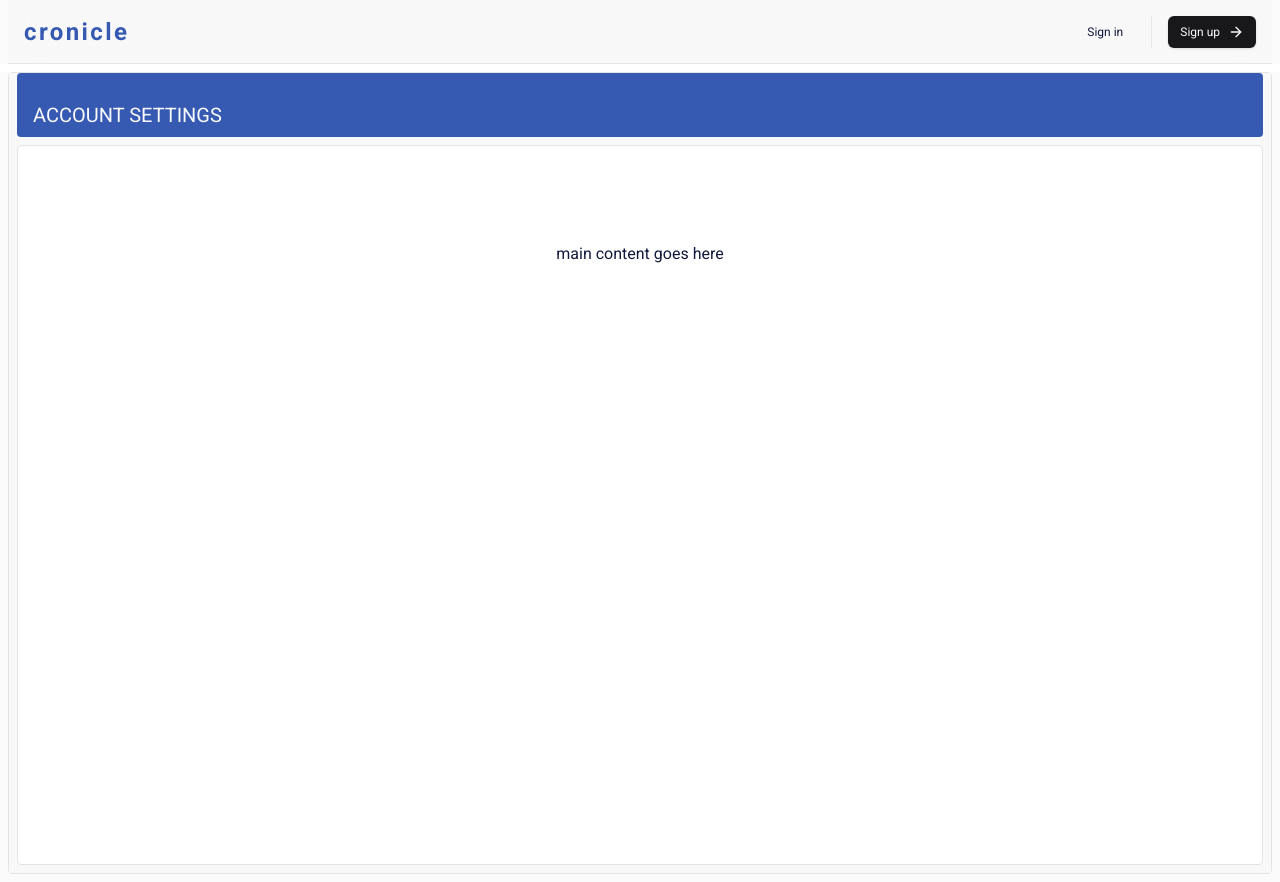
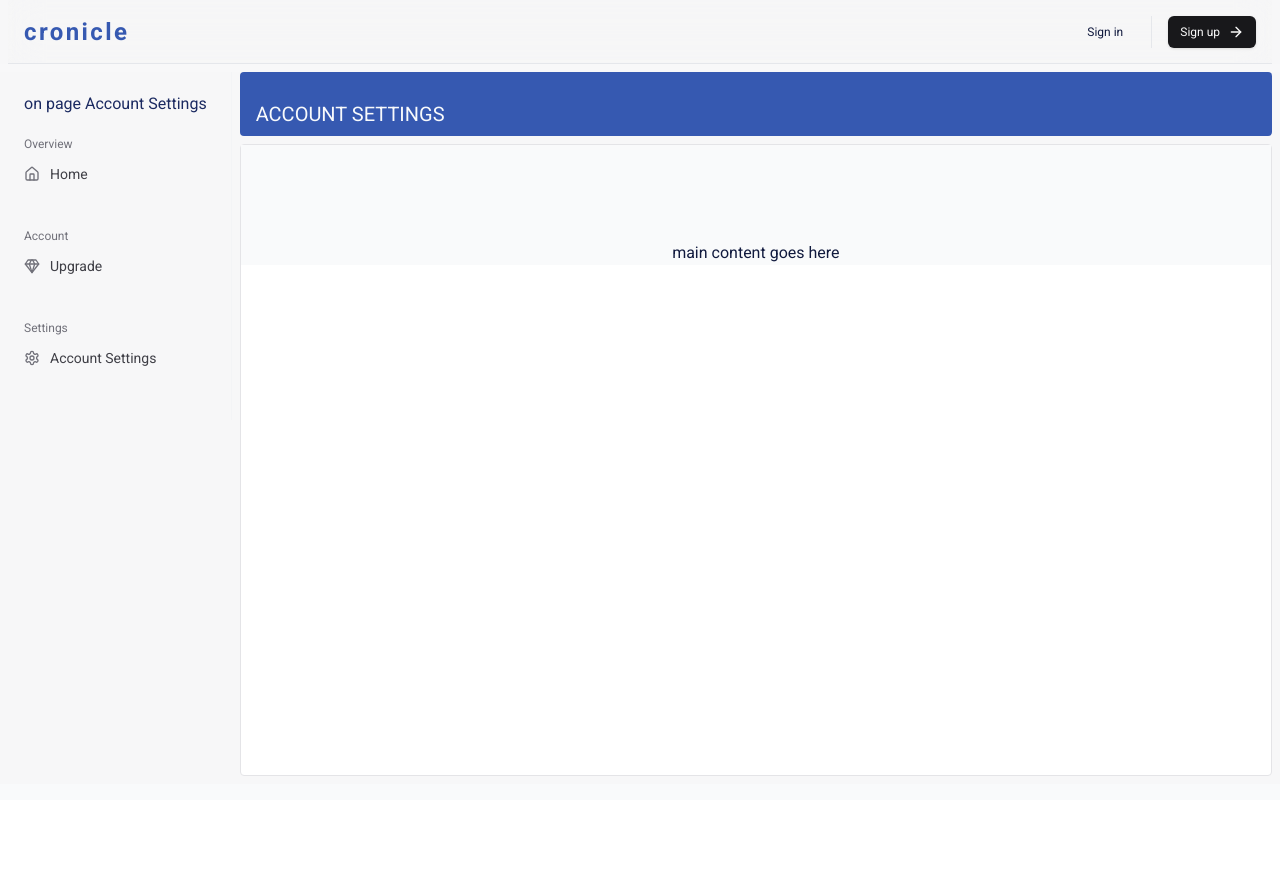
Before and after one commit to trevorbrunton/brandhookv2, a Next.js app: page /account-settings in a window 1280 px wide. After the commit the page ends 800 px from the top, so only its background shows below. Built offline with nearby package versions, Linux system fonts and the light colour scheme; no server answers.

Commit message:
reformatted pages

```diff
--- a/src/app/(pages)/account-settings/page.tsx
+++ b/src/app/(pages)/account-settings/page.tsx
@@ -1,6 +1,8 @@
 
 import { MainContentRow } from "@/components/main-content-row";
 import { PageHeader } from "@/components/page-header";
+import { PageFrame } from "@/components/pageframe";
+import { NavSideBar } from "@/components/navbars/nav-side-bar";
 import { currentUser } from "@clerk/nextjs/server";
 import { redirect } from "next/navigation";
 
@@ -42,16 +44,22 @@ const Page = async ({ searchParams }: PageProps) => {
   console.log("Page", Page);
 
   return (
-    <div className="flex min-h-screen w-full flex-col bg-muted/40">
-
+    <div className="flex w-full flex-col bg-muted/40">
+      <PageFrame page="Account Settings">
         <div className="flex flex-row flex-auto">
+          <div className="hidden sm:block border-r border-gray-100 h-full text-brand-900 relative z-10">
+            <NavSideBar page="Account Settings" />
+          </div>
           <div className="flex flex-col flex-auto">
             <PageHeader title="Account Settings" />
             <MainContentRow>
-              <div className="flex justify-center w-full pt-24">main content goes here</div>
+              <div className="flex justify-center w-full pt-24 min-h-full">
+                main content goes here
+              </div>
             </MainContentRow>
           </div>
         </div>
+      </PageFrame>
     </div>
   );
 }
--- a/src/app/(pages)/home/page.tsx
+++ b/src/app/(pages)/home/page.tsx
@@ -1,20 +1,16 @@
-
 import { MainContentRow } from "@/components/main-content-row";
 import { PageHeader } from "@/components/page-header";
 import { currentUser } from "@clerk/nextjs/server";
 import { redirect } from "next/navigation";
 import { NavSideBar } from "@/components/navbars/nav-side-bar";
 import { db } from "@/db";
-
+import { PageFrame } from "@/components/pageframe";
 
 type PageProps = {
   searchParams: Promise<{
     [key: string]: string | string[] | undefined;
   }>;
 };
-
-
-
 
 // import { LoadingSpinner } from "@/components/loading-spinner";
 // import { createUserProfile} from "@/app/actions/create-user-profile";
@@ -28,7 +24,6 @@ type PageProps = {
 // ];
 
 export default async function Dashboard({ searchParams }: PageProps) {
-
   const auth = await currentUser();
   const { theParams } = await searchParams;
   console.log("searchParams", theParams);
@@ -46,13 +41,12 @@ console.log("USER IN DB:", user);
     return redirect("/welcome");
   }
 
-
   return (
     <div className="flex w-full flex-col bg-muted/40">
-
+      <PageFrame page="home">
         <div className="flex flex-row flex-auto">
           <div className="hidden sm:block border-r border-gray-100 h-full text-brand-900 relative z-10">
-          <NavSideBar />
+            <NavSideBar page="home" />
           </div>
           <div className="flex flex-col flex-auto">
             <PageHeader title="Home" />
@@ -63,6 +57,7 @@ console.log("USER IN DB:", user);
             </MainContentRow>
           </div>
         </div>
+      </PageFrame>
     </div>
   );
 }
--- a/src/app/(pages)/layout.tsx
+++ b/src/app/(pages)/layout.tsx
@@ -1,64 +1,12 @@
 "use client";
-import { PropsWithChildren, useState } from "react";
-import { Sheet, SheetContent, SheetTrigger } from "@/components/ui/sheet";
-import { Button } from "@/components/ui/button";
-import { MenuContent } from "@/components/navbars/menu-content";
-import { Menu } from "lucide-react";
-import { Navbar } from "@/components/navbars/navbar";
-import { MaxWidthWrapper } from "@/components/max-width-wrapper";
-import { MainContentRow } from "@/components/main-content-row";
+
+import { PropsWithChildren } from "react";
 
 const Layout = ({ children }: PropsWithChildren) => {
-  const [isSheetOpen, setIsSheetOpen] = useState(false);
-  const handleLinkClick = () => {
-    setIsSheetOpen(false);
-  };
-
   return (
-    <div className="flex flex-col h-screen">
-      <div className="hidden sm:block ">
-        <Navbar />
-      </div>
-
-
-          <MaxWidthWrapper>
-              {/* mobile header */}
-            <div className="sm:hidden flex items-center justify-between p-4 border-b border-gray-200 mb-2 mx-2">
-              <p className="text-lg/7 font-semibold text-brand-900">
-                <span className="text-brand-700">cronicle</span>
-              </p>
-      <Sheet open={isSheetOpen} onOpenChange={setIsSheetOpen}>
-                <SheetTrigger asChild>
-                  <Button size="icon" variant="outline" className="sm:hidden">
-                    <Menu className="h-5 w-5" />
-                    <span className="sr-only">Toggle Menu</span>
-                  </Button>
-                </SheetTrigger>
-                <SheetContent side="left" className="sm:max-w-xs pt-20">
-                  <div>
-                    <MenuContent onLinkClick={handleLinkClick} />
-                  </div>
-                </SheetContent>
-              </Sheet>
-        </div>
-        <MainContentRow>
-
-
-        <div className="flex-1 flex flex-col overflow-hidden">
-
-
-            {/* main content area */}
-            <div className="flex-1 overflow-y-auto bg-gray-50 shadow-md relative z-10">
-              <div className="relative min-h-full flex flex-col">
-                <div className="h-full flex flex-col flex-1 space-y-4">
-                  {children}
-                </div>
-              </div>
-            </div>
-          </div>
-        </MainContentRow>
-          </MaxWidthWrapper>
-      </div>
+    <div className="flex flex-col min-h-screen">
+      <div className="flex-1 overflow-y-auto bg-gray-50">{children}</div>
+    </div>
   );
 };
 
--- a/src/app/(pages)/upgrade/page.tsx
+++ b/src/app/(pages)/upgrade/page.tsx
@@ -6,6 +6,8 @@ import { MainContentRow } from "@/components/main-content-row";
 import { createCheckoutSession } from "@/lib/stripe";
 import { PaymentSuccessModal } from "@/components/payment-success-modal";
 import { PageHeader } from "@/components/page-header";
+import { PageFrame } from "@/components/pageframe";
+import { NavSideBar } from "@/components/navbars/nav-side-bar";
 
 type PageProps = {
   searchParams: Promise<{
@@ -44,21 +46,24 @@ const Page = async ({ searchParams }: PageProps) => {
   }
 
   return (
-    <div className="flex min-h-screen w-full flex-col bg-muted/40">
+    <div className="flex w-full flex-col bg-muted/40">
+      <PageFrame page="home">
         {success && <PaymentSuccessModal />}
-
         <div className="flex flex-row flex-auto">
+          <div className="hidden sm:block border-r border-gray-100 h-full text-brand-900 relative z-10">
+            <NavSideBar page="home" />
+          </div>
           <div className="flex flex-col flex-auto">
-          <PageHeader title="Upgrade your plan" />
+            <PageHeader title="Home" />
             <MainContentRow>
-            <div className="flex justify-center w-full pt-24">
+              <div className="flex justify-center w-full pt-24 min-h-full">
                 <UpgradePageContent plan={user.plan} />
               </div>
             </MainContentRow>
           </div>
         </div>
+      </PageFrame>
     </div>
-
   );
 };
 
--- a/src/components/main-content-row.tsx
+++ b/src/components/main-content-row.tsx
@@ -2,7 +2,15 @@ export function MainContentRow({ children }: { children: React.ReactNode }) {
 
   return (
     <div className="flex grow items-start justify-start rounded bg-background mx-2 mb-2 border min-h-[calc(100vh-168px)]">
-      {children}
+      <div className="flex-1 flex flex-col overflow-hidden">
+        <div className="flex-1 overflow-y-auto bg-gray-50 shadow-md relative z-10">
+          <div className="relative min-h-full flex flex-col">
+            <div className="h-full flex flex-col flex-1 space-y-4">
+              {children}
+            </div>
+          </div>
+        </div>
+      </div>
     </div>
   );
 }
--- a/src/components/navbars/menu-content.tsx
+++ b/src/components/navbars/menu-content.tsx
@@ -13,6 +13,10 @@ import { buttonVariants } from "@/components/ui/button";
 import { cn } from "@/lib/utils";
 import { UserButton } from "@clerk/nextjs";
 
+interface MenuContentProps {
+  onLinkClick: () => void;
+  page: string;
+}
 
 
   interface SidebarItem {
@@ -68,7 +72,7 @@ const itemVariants = {
 
 
 
-export function MenuContent({onLinkClick}: {onLinkClick: () => void}) {
+export function MenuContent({onLinkClick, page}: MenuContentProps) {
   return (
     <motion.nav
       className="flex flex-col items-start gap-4 px-2 py-5 w-full"
@@ -84,9 +88,9 @@ export function MenuContent({onLinkClick}: {onLinkClick: () => void}) {
           },
         }}
       />
-
+      <span> {`on page ${page}`}</span>
       {menuItems.map(({ category, items }) => (
-        <motion.li key={category} variants={itemVariants} className="mb-4">
+        <motion.div key={category} variants={itemVariants} className="mb-4">
           <p className="text-xs font-medium leading-6 text-zinc-500">
             {category}
           </p>
@@ -106,7 +110,7 @@ export function MenuContent({onLinkClick}: {onLinkClick: () => void}) {
               </Link>
             ))}
           </div>
-        </motion.li>
+        </motion.div>
       ))}
     </motion.nav>
   );
--- a/src/components/navbars/nav-side-bar.tsx
+++ b/src/components/navbars/nav-side-bar.tsx
@@ -1,11 +1,13 @@
 "use client";
 import { MenuContent } from "@/components/navbars/menu-content";
+interface NavSideBarProps {
+  page: string;
+}
 
-
-export function NavSideBar() {
+export function NavSideBar({ page }: NavSideBarProps) {
   return (
     <aside className=" hidden w-full flex-col sm:flex mb-2  px-4">
-      <MenuContent onLinkClick={() => {}} />
+      <MenuContent onLinkClick={() => {}} page={page} />
     </aside>
   );
 }
--- a/src/components/navbars/navbar.tsx
+++ b/src/components/navbars/navbar.tsx
@@ -4,13 +4,14 @@ import { MaxWidthWrapper } from "../max-width-wrapper";
 import { SignOutButton } from "@clerk/nextjs";
 import { Button, buttonVariants } from "../ui/button";
 import { ArrowRight } from "lucide-react";
-// import { currentUser } from "@clerk/nextjs/server";
 import { useAuth } from "@clerk/nextjs";
 
 
 
+
 export const Navbar = () => {
-  const {userId} = useAuth();
+  const { userId } = useAuth();
+
 
   return (
     <MaxWidthWrapper>
@@ -24,7 +25,6 @@ export const Navbar = () => {
               cronicle
             </span>
           </Link>
-
           <div className="h-full flex items-center space-x-4">
             {userId ? (
               <>
--- /dev/null
+++ b/src/components/pageframe.tsx
@@ -0,0 +1,48 @@
+"use client";
+import { ReactNode, useState } from "react";
+import { Navbar } from "@/components/navbars/navbar";
+import { MaxWidthWrapper } from "@/components/max-width-wrapper";
+import { MenuContent } from "@/components/navbars/menu-content";
+import { Menu } from "lucide-react";
+import { Sheet, SheetContent, SheetTrigger } from "@/components/ui/sheet";
+import { Button } from "@/components/ui/button";
+
+interface PageFrameProps {
+  children: ReactNode;
+  page: string;
+}
+
+export const PageFrame = ({ children, page }: PageFrameProps) => {
+  const [isSheetOpen, setIsSheetOpen] = useState(false);
+  const handleLinkClick = () => {
+    setIsSheetOpen(false);
+  };
+  return (
+    <>
+      <>
+        <div className="hidden sm:block">
+          <Navbar />
+        </div>
+        <MaxWidthWrapper>
+          <div className="flex items-center justify-between border-b border-gray-200 p-4 sm:hidden">
+            <p className="text-lg font-semibold">
+              <span className="text-brand-700">cronicle</span>
+            </p>
+            <Sheet open={isSheetOpen} onOpenChange={setIsSheetOpen}>
+              <SheetTrigger asChild>
+                <Button size="icon" variant="outline">
+                  <Menu className="h-5 w-5" />
+                  <span className="sr-only">Toggle Menu</span>
+                </Button>
+              </SheetTrigger>
+              <SheetContent side="left" className="pt-20 sm:max-w-xs">
+                <MenuContent onLinkClick={handleLinkClick} page={page} />
+              </SheetContent>
+            </Sheet>
+          </div>
+          {children}
+        </MaxWidthWrapper>
+      </>
+    </>
+  );
+};
```
Lines whose indentation alone changed are shown as unchanged.
